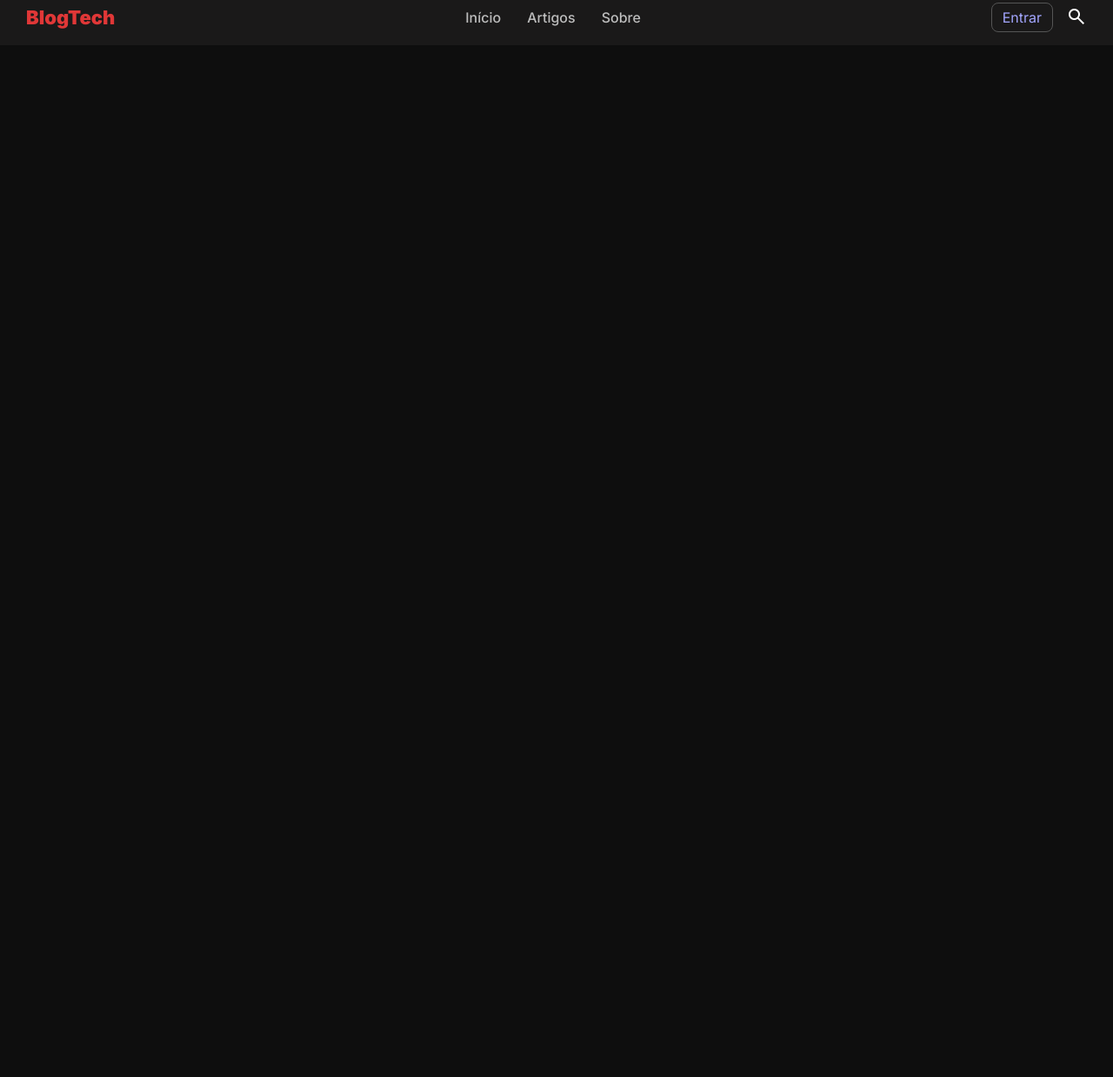
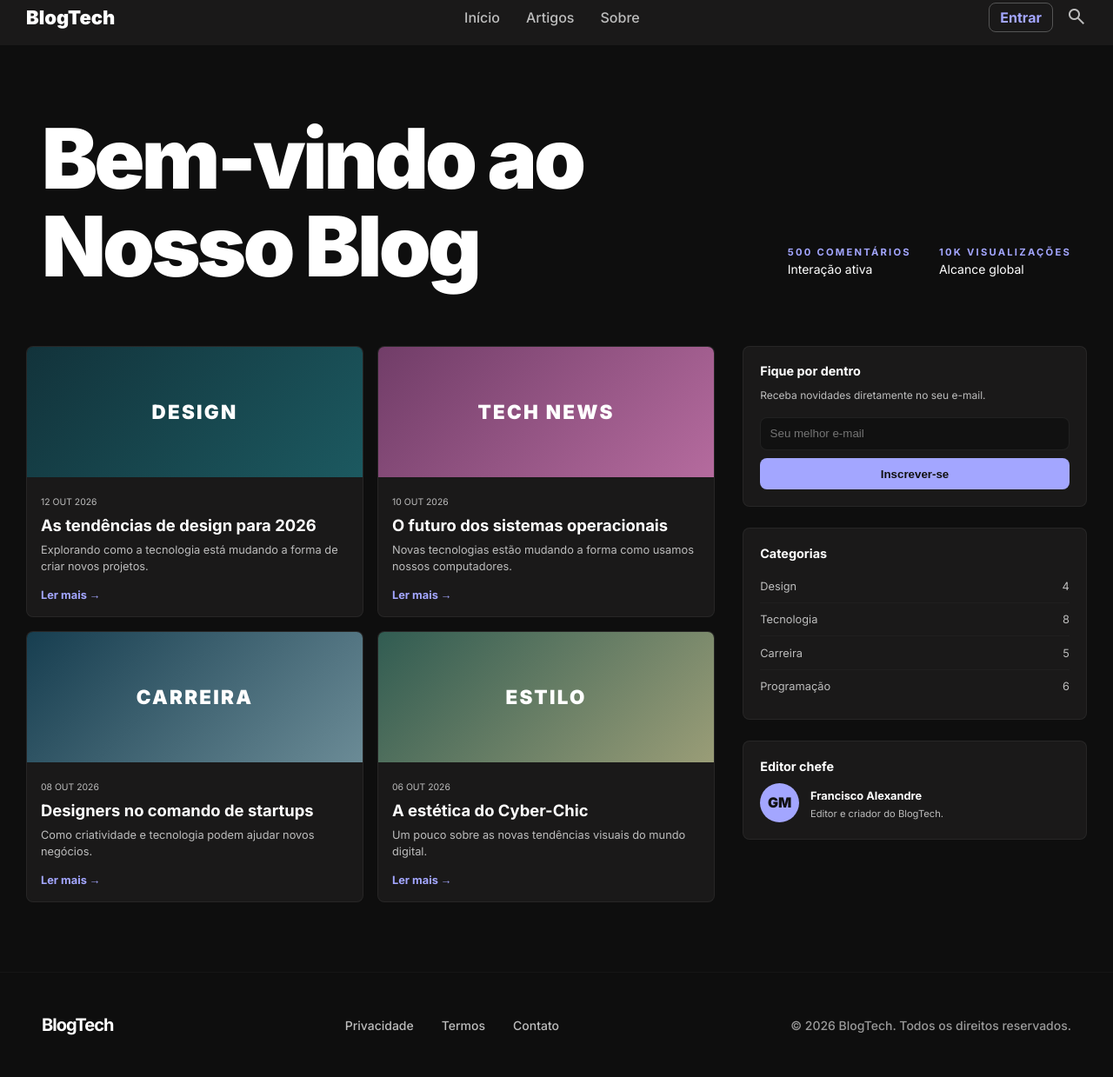
Before and after one commit to francisco9alexandre-ai/alexandre-idw-26, a plain HTML site: page index.html in a window 1280 px wide. Shown: the part 12-1251 px from the top of the page at 87% size. Before the commit the page ends 800 px from the top, so only its background shows below. Drawn offline with nearby package versions, Linux system fonts and the light colour scheme.

Commit message:
blogtechidw

```diff
--- /dev/null
+++ b/css/footer.css
@@ -0,0 +1,53 @@
+.site-footer {
+    padding: 3rem;
+    border-top: 1px solid var(--color-divisor);
+}
+
+.footer-container {
+    display: flex;
+    justify-content: space-between;
+    align-items: center;
+
+    max-width: var(--max-width-content);
+    margin: 0 auto;
+}
+
+.footer-brand {
+    font-size: 1.25rem;
+    font-weight: 700;
+    color: var(--color-text);
+    text-decoration: none;
+    letter-spacing: -0.05em;
+}
+
+.footer-nav {
+    display: flex;
+    gap: 2rem;
+    flex-wrap: wrap;
+}
+
+.footer-nav a {
+    color: var(--color-text-muted);
+    text-decoration: none;
+    font-size: 0.875rem;
+    font-weight: 500;
+}
+
+.footer-nav a:hover {
+    color: var(--color-primary);
+}
+
+.footer-copy {
+    font-size: 0.875rem;
+    color: var(--color-text-muted);
+    font-weight: 500;
+    opacity: 0.8;
+}
+
+@media (max-width: 800px) {
+    .footer-container {
+        flex-direction: column;
+        gap: 20px;
+        text-align: center;
+    }
+}
--- /dev/null
+++ b/css/hero.css
@@ -0,0 +1,81 @@
+.hero-section {
+    padding: 5rem 3rem 4rem;
+}
+
+.hero-container {
+    display: flex;
+    flex-direction: row;
+    justify-content: space-between;
+    align-items: flex-end;
+    gap: 2rem;
+
+    max-width: var(--max-width-content);
+    margin: 0 auto;
+}
+
+.hero-titulo-wrapper {
+    flex: 1;
+}
+
+.hero-titulo {
+    font-size: 6rem;
+    font-weight: 900;
+    line-height: 1.05;
+    letter-spacing: -0.04em;
+    color: var(--color-text);
+}
+
+.hero-stats {
+    display: flex;
+    gap: 2rem;
+    padding-bottom: 1rem;
+    flex-shrink: 0;
+}
+
+.stat-item {
+    display: flex;
+    flex-direction: column;
+}
+
+.stat-valor {
+    font-size: 0.7rem;
+    font-weight: 700;
+    color: var(--color-primary);
+    letter-spacing: 0.2em;
+    text-transform: uppercase;
+}
+
+.stat-descricao {
+    font-size: 0.875rem;
+    margin-top: 0.25rem;
+}
+
+@media (max-width: 800px) {
+    .hero-container {
+        flex-direction: column;
+        align-items: flex-start;
+    }
+
+    .hero-titulo {
+        font-size: 4rem;
+    }
+
+    .hero-stats {
+        padding-bottom: 0;
+    }
+}
+
+@media (max-width: 500px) {
+    .hero-section {
+        padding: 3rem 1.5rem;
+    }
+
+    .hero-titulo {
+        font-size: 3rem;
+    }
+
+    .hero-stats {
+        flex-direction: column;
+        gap: 1rem;
+    }
+}
--- /dev/null
+++ b/css/sidebar.css
@@ -0,0 +1,113 @@
+.sidebar {
+    display: flex;
+    flex-direction: column;
+    gap: 1.5rem;
+}
+
+.sidebar-box {
+    background: var(--color-surface);
+    border: 1px solid var(--color-border);
+    border-radius: var(--border-radius);
+    padding: 1.2rem;
+}
+
+.sidebar-box h3 {
+    font-size: 0.9rem;
+    margin-bottom: 0.7rem;
+}
+
+.sidebar-box > p {
+    color: var(--color-text-muted);
+    font-size: 0.75rem;
+    line-height: 1.5;
+    margin-bottom: 1rem;
+}
+
+.email-form {
+    display: flex;
+    flex-direction: column;
+    gap: 0.6rem;
+}
+
+.email-form input {
+    width: 100%;
+    padding: 0.65rem;
+    background: #111111;
+    border: 1px solid var(--color-border);
+    border-radius: var(--border-radius);
+    color: white;
+    outline: none;
+}
+
+.email-form button {
+    border: none;
+    padding: 0.65rem;
+    border-radius: var(--border-radius);
+    background: var(--color-primary);
+    color: #111111;
+    font-weight: 700;
+    cursor: pointer;
+}
+
+.email-form button:hover {
+    opacity: 0.85;
+}
+
+.categorias {
+    list-style: none;
+}
+
+.categorias li {
+    border-bottom: 1px solid var(--color-divisor);
+}
+
+.categorias li:last-child {
+    border-bottom: none;
+}
+
+.categorias a {
+    display: flex;
+    justify-content: space-between;
+    padding: 0.7rem 0;
+    color: var(--color-text-muted);
+    text-decoration: none;
+    font-size: 0.8rem;
+}
+
+.categorias a:hover {
+    color: var(--color-primary);
+}
+
+.categorias span {
+    color: var(--color-text-muted);
+}
+
+.editor-info {
+    display: flex;
+    align-items: center;
+    gap: 0.8rem;
+}
+
+.editor-foto {
+    width: 45px;
+    height: 45px;
+    border-radius: 50%;
+    background: var(--color-primary);
+    color: #111111;
+
+    display: flex;
+    align-items: center;
+    justify-content: center;
+
+    font-weight: 900;
+}
+
+.editor-info strong {
+    font-size: 0.8rem;
+}
+
+.editor-info p {
+    margin-top: 0.3rem;
+    color: var(--color-text-muted);
+    font-size: 0.7rem;
+}
--- /dev/null
+++ b/css/style.css
@@ -0,0 +1,181 @@
+* {
+    margin: 0;
+    padding: 0;
+    box-sizing: border-box;
+}
+
+:root {
+    --color-bg: #0e0e0e;
+    --color-surface: #1a1919;
+    --color-primary: #a3a6ff;
+    --color-text: #ffffff;
+    --color-text-muted: #bdbdbd;
+
+    --nav-height: 64px;
+    --nav-padding: 30px;
+    --base-font: "Inter", sans-serif;
+    --max-width-nav: 1400px;
+    --max-width-content: 1280px;
+    --border-radius: 0.5rem;
+    --color-border: rgba(72, 72, 71, 0.3);
+    --color-divisor: rgba(72, 72, 71, 0.15);
+}
+
+body {
+    font-family: var(--base-font);
+    background: var(--color-bg);
+    color: var(--color-text);
+    min-height: 100vh;
+}
+
+.site-header {
+    height: var(--nav-height);
+    background: var(--color-surface);
+}
+
+.nav-inner {
+    width: var(--max-width-nav);
+    max-width: 100%;
+    height: 100%;
+    margin: 0 auto;
+    padding: 0 var(--nav-padding);
+
+    display: flex;
+    align-items: center;
+    justify-content: space-between;
+}
+
+.nav-logo {
+    color: var(--color-text);
+    text-decoration: none;
+    font-size: 22px;
+    font-weight: 900;
+}
+
+.nav-links {
+    display: flex;
+    gap: 30px;
+    list-style: none;
+}
+
+.nav-links a {
+    color: var(--color-text-muted);
+    text-decoration: none;
+    font-weight: 500;
+}
+
+.nav-links a:hover {
+    color: var(--color-text);
+}
+
+.nav-actions {
+    display: flex;
+    align-items: center;
+    gap: 15px;
+}
+
+.btn-entrar {
+    color: var(--color-primary);
+    text-decoration: none;
+    border: 1px solid #555;
+    padding: 6px 12px;
+    border-radius: var(--border-radius);
+    font-weight: 700;
+}
+
+.btn-search {
+    background: none;
+    border: none;
+    color: var(--color-text-muted);
+    cursor: pointer;
+}
+
+.conteudo {
+    max-width: var(--max-width-content);
+    margin: 0 auto;
+    padding: 0 30px 5rem;
+
+    display: grid;
+    grid-template-columns: 2fr 1fr;
+    gap: 2rem;
+}
+
+.artigos {
+    display: grid;
+    grid-template-columns: 1fr 1fr;
+    gap: 1rem;
+}
+
+.card {
+    background: var(--color-surface);
+    border: 1px solid var(--color-border);
+    border-radius: var(--border-radius);
+    overflow: hidden;
+}
+
+.card-imagem {
+    height: 150px;
+    display: flex;
+    align-items: center;
+    justify-content: center;
+    font-weight: 900;
+    font-size: 1.4rem;
+    letter-spacing: 0.1em;
+}
+
+.imagem-1 { background: linear-gradient(135deg, #12333b, #1c5960); }
+.imagem-2 { background: linear-gradient(135deg, #713d68, #b56b9e); }
+.imagem-3 { background: linear-gradient(135deg, #173e50, #6b8b96); }
+.imagem-4 { background: linear-gradient(135deg, #315c52, #9a9d77); }
+
+.card-texto {
+    padding: 1rem;
+}
+
+.card-texto small {
+    color: var(--color-text-muted);
+    font-size: 0.65rem;
+}
+
+.card h2 {
+    margin: 0.5rem 0;
+    font-size: 1.15rem;
+}
+
+.card p {
+    color: var(--color-text-muted);
+    font-size: 0.8rem;
+    line-height: 1.5;
+}
+
+.card a {
+    display: inline-block;
+    margin-top: 1rem;
+    color: var(--color-primary);
+    text-decoration: none;
+    font-size: 0.8rem;
+    font-weight: 700;
+}
+
+@media (max-width: 900px) {
+    .conteudo {
+        grid-template-columns: 1fr;
+    }
+}
+
+@media (max-width: 700px) {
+    .nav-inner {
+        flex-direction: column;
+        height: auto;
+        padding: 15px;
+        gap: 15px;
+    }
+
+    .site-header {
+        height: auto;
+    }
+
+    .nav-links {
+        gap: 15px;
+    }
+}
--- a/index.html
+++ b/index.html
@@ -3,38 +3,154 @@
 <head>
     <meta charset="UTF-8">
     <meta name="viewport" content="width=device-width, initial-scale=1.0">
-    <title>BlogTech - Navbar</title>
+
+    <title>BlogTech</title>
 
     <link href="https://fonts.googleapis.com/css2?family=Inter:wght@400;500;700;900&display=swap" rel="stylesheet">
     <link href="https://fonts.googleapis.com/css2?family=Material+Symbols+Outlined" rel="stylesheet">
 
-    <link rel="stylesheet" href="styles.css">
+    <link rel="stylesheet" href="./css/style.css">
+    <link rel="stylesheet" href="./css/hero.css">
+    <link rel="stylesheet" href="./css/sidebar.css">
+    <link rel="stylesheet" href="./css/footer.css">
 </head>
+
 <body>
 
 <header class="site-header">
-
     <nav class="nav-inner">
-
         <a href="#" class="nav-logo">BlogTech</a>
 
         <ul class="nav-links">
-            <li><a href="Início">Início</a></li>
-            <li><a href="Artigos">Artigos</a></li>
-            <li><a href="Sobre">Sobre</a></li>
+            <li><a href="#inicio">Início</a></li>
+            <li><a href="#artigos">Artigos</a></li>
+            <li><a href="#sobre">Sobre</a></li>
         </ul>
 
         <div class="nav-actions">
             <a href="#" class="btn-entrar">Entrar</a>
-
-            <button class="btn-search">
+            <button class="btn-search" aria-label="Pesquisar">
                 <span class="material-symbols-outlined">search</span>
             </button>
         </div>
+    </nav>
+</header>
 
-    </nav>
+<main>
+    <section class="hero-section" id="inicio">
+        <div class="hero-container">
+            <div class="hero-titulo-wrapper">
+                <h1 class="hero-titulo">Bem-vindo ao Nosso Blog</h1>
+            </div>
 
-</header>
+            <div class="hero-stats">
+                <div class="stat-item">
+                    <span class="stat-valor">500 Comentários</span>
+                    <span class="stat-descricao">Interação ativa</span>
+                </div>
+
+                <div class="stat-item">
+                    <span class="stat-valor">10k Visualizações</span>
+                    <span class="stat-descricao">Alcance global</span>
+                </div>
+            </div>
+        </div>
+    </section>
+
+    <section class="conteudo" id="artigos">
+        <div class="artigos">
+            <article class="card">
+                <div class="card-imagem imagem-1">DESIGN</div>
+                <div class="card-texto">
+                    <small>12 OUT 2026</small>
+                    <h2>As tendências de design para 2026</h2>
+                    <p>Explorando como a tecnologia está mudando a forma de criar novos projetos.</p>
+                    <a href="#">Ler mais →</a>
+                </div>
+            </article>
+
+            <article class="card">
+                <div class="card-imagem imagem-2">TECH NEWS</div>
+                <div class="card-texto">
+                    <small>10 OUT 2026</small>
+                    <h2>O futuro dos sistemas operacionais</h2>
+                    <p>Novas tecnologias estão mudando a forma como usamos nossos computadores.</p>
+                    <a href="#">Ler mais →</a>
+                </div>
+            </article>
+
+            <article class="card">
+                <div class="card-imagem imagem-3">CARREIRA</div>
+                <div class="card-texto">
+                    <small>08 OUT 2026</small>
+                    <h2>Designers no comando de startups</h2>
+                    <p>Como criatividade e tecnologia podem ajudar novos negócios.</p>
+                    <a href="#">Ler mais →</a>
+                </div>
+            </article>
+
+            <article class="card">
+                <div class="card-imagem imagem-4">ESTILO</div>
+                <div class="card-texto">
+                    <small>06 OUT 2026</small>
+                    <h2>A estética do Cyber-Chic</h2>
+                    <p>Um pouco sobre as novas tendências visuais do mundo digital.</p>
+                    <a href="#">Ler mais →</a>
+                </div>
+            </article>
+        </div>
+
+        <aside class="sidebar">
+            <div class="sidebar-box">
+                <h3>Fique por dentro</h3>
+                <p>Receba novidades diretamente no seu e-mail.</p>
+
+                <form class="email-form">
+                    <input type="email" placeholder="Seu melhor e-mail">
+                    <button type="submit">Inscrever-se</button>
+                </form>
+            </div>
+
+            <div class="sidebar-box">
+                <h3>Categorias</h3>
+
+                <ul class="categorias">
+                    <li><a href="#">Design <span>4</span></a></li>
+                    <li><a href="#">Tecnologia <span>8</span></a></li>
+                    <li><a href="#">Carreira <span>5</span></a></li>
+                    <li><a href="#">Programação <span>6</span></a></li>
+                </ul>
+            </div>
+
+            <div class="sidebar-box editor">
+                <h3>Editor chefe</h3>
+
+                <div class="editor-info">
+                    <div class="editor-foto">GM</div>
+
+                    <div>
+                        <strong>Francisco Alexandre</strong>
+                        <p>Editor e criador do BlogTech.</p>
+                    </div>
+                </div>
+            </div>
+        </aside>
+    </section>
+</main>
+
+<footer class="site-footer" id="sobre">
+    <div class="footer-container">
+        <a href="./index.html" class="footer-brand">BlogTech</a>
+
+        <nav class="footer-nav">
+            <a href="#">Privacidade</a>
+            <a href="#">Termos</a>
+            <a href="#">Contato</a>
+        </nav>
+
+        <p class="footer-copy">© 2026 BlogTech. Todos os direitos reservados.</p>
+    </div>
+</footer>
 
 </body>
 </html>
--- a/styles.css
+++ /dev/null
@@ -1,115 +0,0 @@
-/* Reset */
-
-*{
-    margin:0;
-    padding:0;
-    box-sizing:border-box;
-}
-
-/* Variáveis */
-
-:root{
-    --color-bg:#0e0e0e;
-    --color-surface:#1a1919;
-    --color-primary:#a3a6ff;
-    --color-text:#ffffff;
-    --color-text-muted:#bdbdbd;
-
-    --nav-height:64px;
-    --nav-padding:30px;
-}
-
-/* Página */
-
-body{
-    font-family:'Inter',sans-serif;
-    background:var(--color-bg);
-    color:var(--color-text);
-}
-
-/* Navbar */
-
-.site-header{
-    background:var(--color-surface);
-    height:var(--nav-height);
-}
-
-.nav-inner{
-    display:flex;
-    justify-content:space-between;
-    align-items:center;
-    height:100%;
-    padding:0 var(--nav-padding);
-}
-
-/* Logo */
-
-.nav-logo{
-    text-decoration:none;
-    color:rgb(224, 55, 55);
-    font-size:22px;
-    font-weight:900;
-}
-
-/* Links */
-
-.nav-links{
-    display:flex;
-    list-style:none;
-    gap:30px;
-}
-
-.nav-links a{
-    text-decoration:none;
-    color:var(--color-text-muted);
-    font-weight:500;
-}
-
-.nav-links a:hover{
-    color:white;
-}
-
-/* Ações */
-
-.nav-actions{
-    display:flex;
-    align-items:center;
-    gap:15px;
-}
-
-.btn-entrar{
-    text-decoration:none;
-    color:var(--color-primary);
-    border:1px solid #555;
-    padding:6px 12px;
-    border-radius:8px;
-}
-
-.btn-search{
-    background:none;
-    border:none;
-    color:white;
-    cursor:pointer;
-}
-
-/* Responsividade */
-
-@media (max-width:700px){
-
-    .nav-inner{
-        flex-direction:column;
-        justify-content:center;
-        height:auto;
-        padding:15px;
-        gap:15px;
-    }
-
-    .site-header{
-        height:auto;
-    }
-
-    .nav-links{
-        gap:15px;
-    }
-
-}
```
